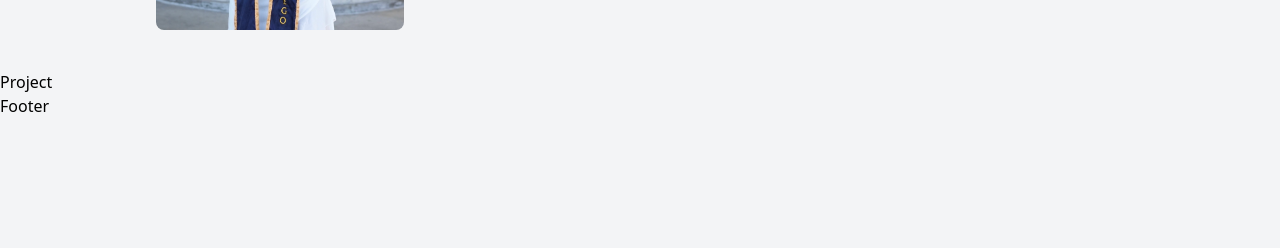
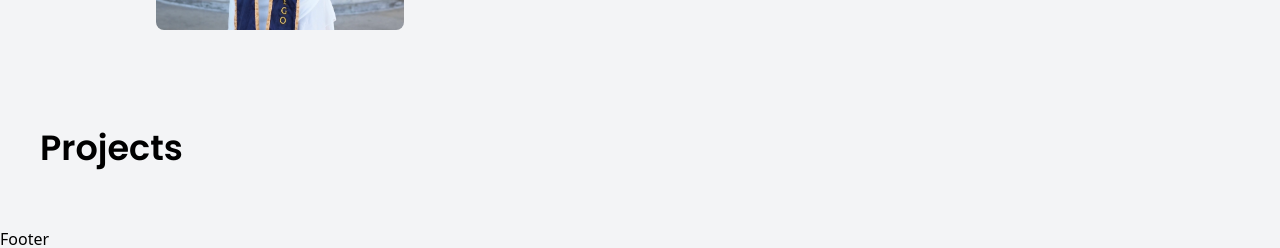
Before and after one commit to Jisolp/portfolio, a React (Vite) app: page / in a window 1280 px wide. Shown: the part 1098-1346 px from the top of the page. Before the commit the page ends 1216 px from the top, so only its background shows below. Built offline with nearby package versions, Linux system fonts and the light colour scheme.

Commit message:
hero cursor pointer

```diff
--- a/src/assets/index.js
+++ b/src/assets/index.js
@@ -7,12 +7,12 @@ import linkedin from './linkedin.svg';
 import background from './background.png';
 import resume from './Jisol_Park_Resume.pdf';
 import downarrow from './downarrow.svg';
-import cipher from './projectpic/ciphe.png';
+import cipher from './projectpic/cipher.png';
 import finassist from './projectpic/finassist.png';
 import markit from './projectpic/markit.png';
 import portfolio from './projectpic/portfolio.png';
 import stocks from './projectpic/stocks.png';
-import zodiak from './projectpic/zodiak '
+import zodiak from './projectpic/zodiak.png';
 
 export{
     close,
--- a/src/components/Hero.jsx
+++ b/src/components/Hero.jsx
@@ -1,38 +1,41 @@
 import styles from '../style'
-import { background, downarrow} from '../assets'
+import { background, downarrow } from '../assets'
 import NavBar from './NavBar';
-import {socialMedia} from '../constants';
+import { socialMedia } from '../constants';
 
 const Hero = () => (
   <section id="home" className="relative w-full h-screen">
 
     <div className="absolute top-0 left-0 w-full z-20">
-      <NavBar></NavBar>
+      <NavBar />
     </div>
-    <img src={background} alt="background" className="w-full h-full object-cover"/>
+    <img src={background} alt="background" className="w-full h-full object-cover" />
 
     {/* Blurb */}
     <div className={`absolute top-1/3 left-0 right-0 text-center z-30`}>
-      <h1 className="font-semibold font-poppin text-[30px] xs:text-[80px]  text-neutral-800 xs:leading-[140px] leading-[70.8px] w-full"> Hi, I'm Jisol! </h1>
-      <p className="font-mono text-[17px] xs:text-[22px] text-black xs:leading-[30px] leading-[30px] w-full">I am a software engineer, and I love <a href="./Exploring" className="underline hover:opacity-30">exploring</a> and <a href= "./Projects" className="underline hover:opacity-30">building</a></p>
+      <h1 className="font-semibold font-poppin text-[30px] xs:text-[80px] text-neutral-800 xs:leading-[140px] leading-[70.8px] w-full"> Hi, I'm Jisol! </h1>
+      <p className="font-mono text-[17px] xs:text-[22px] text-black xs:leading-[30px] leading-[30px] w-full">
+        I am a software engineer, and I love {" "}
+        <a href="./Exploring" className="underline hover:opacity-30 cursor-pointer">exploring</a> and {" "}
+        <a href="./Projects" className="underline hover:opacity-30 cursor-pointer">building</a>
+      </p>
 
       {/* icons */}
       <div className="flex justify-center items-center mt-6 space-x-6">
-          {socialMedia.map((social) => (
+        {socialMedia.map((social) => (
           <a key={social.id} href={social.link} target="_blank" rel="noopener noreferrer">
-            <img src={social.icon} alt={social.id} className="w-8 h-8 cursor-pointer  hover:opacity-30" />
+            <img src={social.icon} alt={social.id} className="w-8 h-8 cursor-pointer hover:opacity-30" />
           </a>
-         ))}
+        ))}
       </div>
     </div>
-    <div className ="absolute bottom-2.5 left-0 right-0 z-30 flex justify-center">
-    <a href="#about"> {/* Added anchor tag */}
-    <img src={downarrow} alt="downarrow" className="w-12 h-12 mx-auto bounce"/> {/* Added bounce class */}
-  </a>
-</div>
 
-
+    <div className="absolute bottom-2.5 left-0 right-0 z-30 flex justify-center">
+      <a href="#about">
+        <img src={downarrow} alt="downarrow" className="w-12 h-12 mx-auto bounce cursor-pointer" />
+      </a>
+    </div>
   </section>
 )
 
-export default Hero
+export default Hero;
--- a/src/components/Project.jsx
+++ b/src/components/Project.jsx
@@ -1,10 +1,10 @@
 import styles from '../style';
 import { Link } from 'react-router-dom';
 import { projectsLink } from '../constants';
-const Project = () => {
-  return (
-    <div>Project</div>
-  )
-}
+const Project = () => (
+  <section id="projects" className="flex flex-col md:flex-row p-6 xs:p-10 h-auto bg-gray-100">
+    <h1 className={`${styles.heading1}`}>Projects</h1>
+  </section>
+)
 
 export default Project
--- a/src/constants/index.js
+++ b/src/constants/index.js
@@ -10,7 +10,7 @@ export const navLinks = [
         title: "About",
     },
     {
-        id: "project",
+        id: "projects",
         title: "Projects",
     },
     {
```
